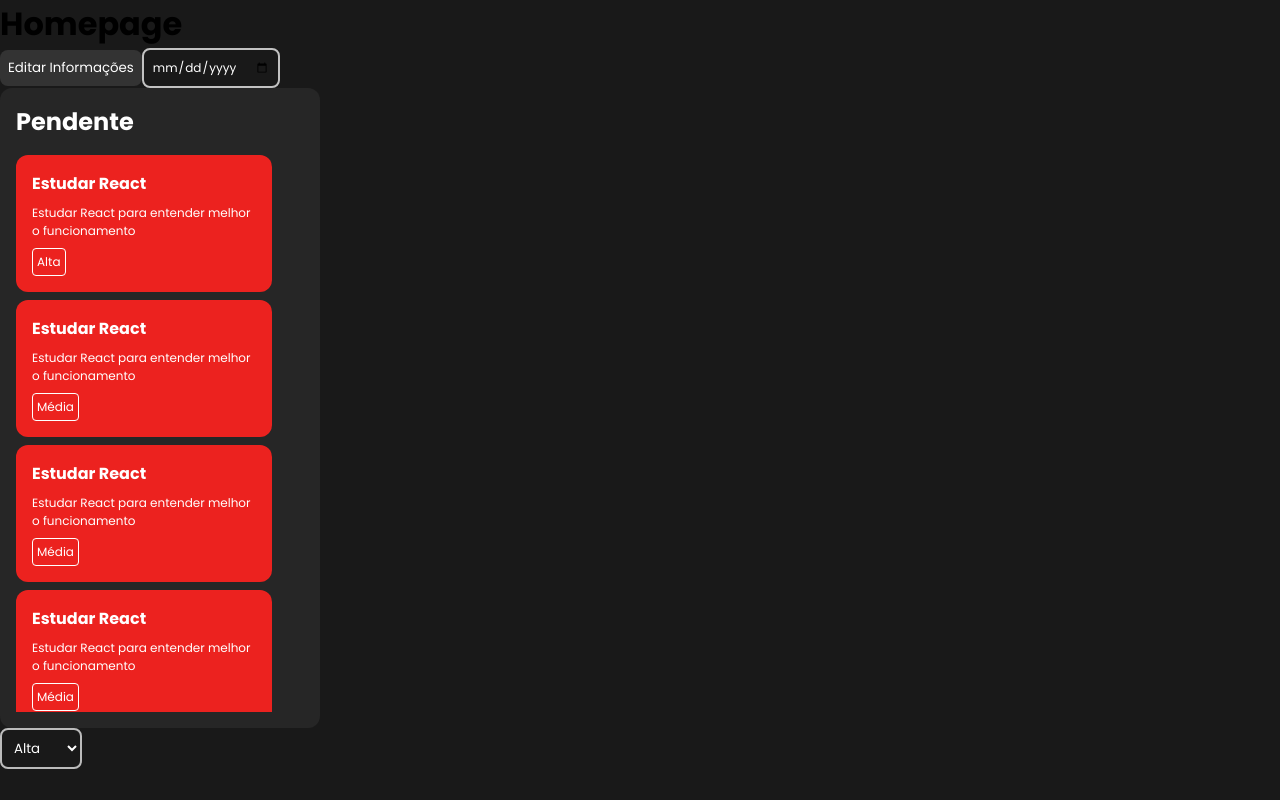
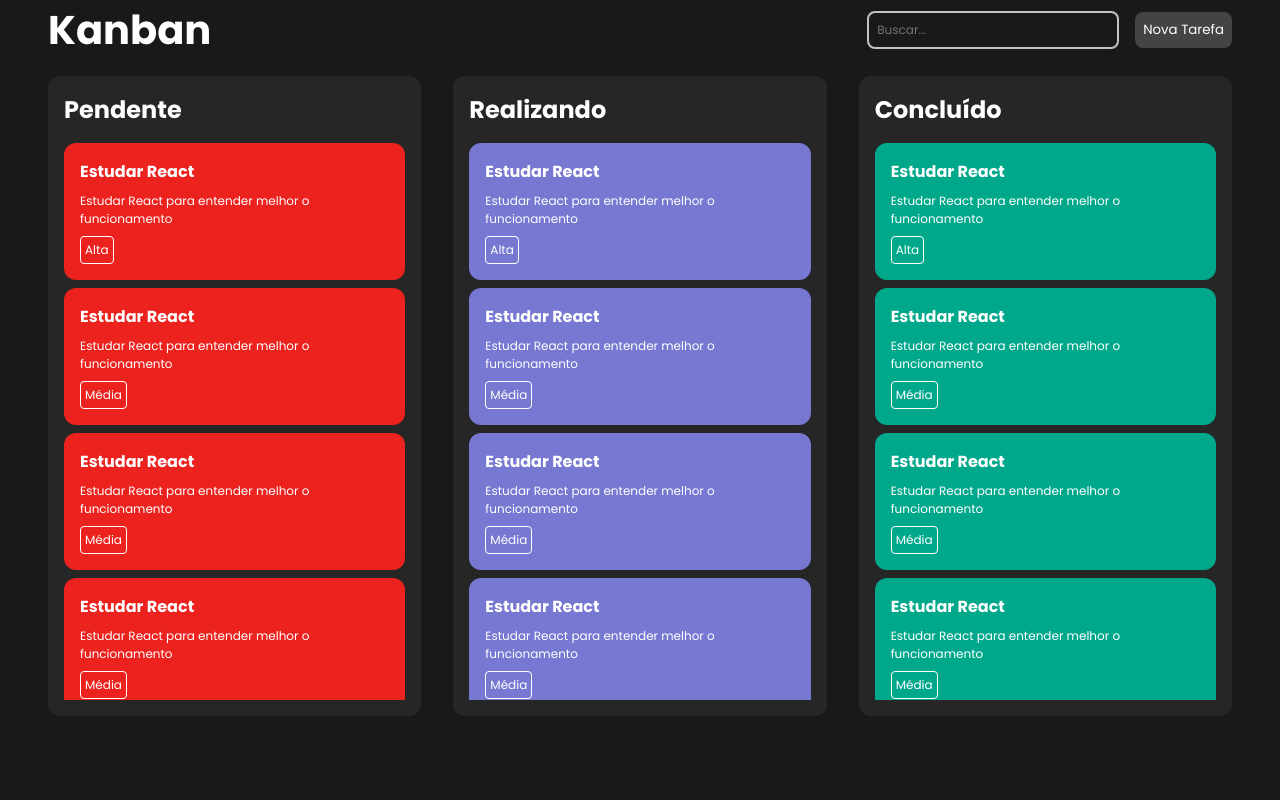
Before and after one commit to mikaellmiguel/Frontend-Tasks-Management, a React (Vite) app: page / in a window 1280 px wide. Built offline with nearby package versions, Linux system fonts and the light colour scheme.

Commit message:
feat: estruturação da homepage

```diff
--- a/src/components/Board/styles.js
+++ b/src/components/Board/styles.js
@@ -3,7 +3,7 @@
 export const Container = styled.div`
     background-color: #262626;
     height: 80vh;
-    width: 20rem;
+    width: 30rem;
     color: #FFFFFF;
     border-radius: 0.75rem;
     padding: 1rem;
--- a/src/components/Task/styles.js
+++ b/src/components/Task/styles.js
@@ -14,7 +14,7 @@
                 return "#EC221F";
         }
     }};
-    width: 16rem;
+    width: 100%;
     padding: 1rem;
     color: #FFFFFF;
     border-radius: 0.75rem;
--- a/src/pages/Homepage/index.jsx
+++ b/src/pages/Homepage/index.jsx
@@ -1,29 +1,49 @@
 import { Button } from "../../components/Button";
-import { Container } from "./styles";
+import { Container, BoardContainer, Header, Options} from "./styles";
 import { Input } from "../../components/Input";
 import { Board } from "../../components/Board";
 
 export function Homepage() {
 
-  const tasks = [
-   {id: 1, title: "Estudar React", description: "Estudar React para entender melhor o funcionamento", priority: "Alta", status: "Pendente"},
-   {id: 2, title: "Estudar React", description: "Estudar React para entender melhor o funcionamento", priority: "Média", status: "Pendente"},
-   {id: 3, title: "Estudar React", description: "Estudar React para entender melhor o funcionamento", priority: "Média", status: "Pendente"},
-   {id: 4, title: "Estudar React", description: "Estudar React para entender melhor o funcionamento", priority: "Média", status: "Pendente"},
-   {id: 5, title: "Estudar React", description: "Estudar React para entender melhor o funcionamento", priority: "Média", status: "Pendente"},
+  const tasksPendente = [
+   {id: 1, title: "Estudar React", description: "Estudar React para entender melhor o funcionamento", priority: "Alta", status: "pendente"},
+   {id: 2, title: "Estudar React", description: "Estudar React para entender melhor o funcionamento", priority: "Média", status: "pendente"},
+   {id: 3, title: "Estudar React", description: "Estudar React para entender melhor o funcionamento", priority: "Média", status: "pendente"},
+   {id: 4, title: "Estudar React", description: "Estudar React para entender melhor o funcionamento", priority: "Média", status: "pendente"},
+   {id: 5, title: "Estudar React", description: "Estudar React para entender melhor o funcionamento", priority: "Média", status: "pendente"},
   ];
+
+  const tasksRealizando = [
+    {id: 1, title: "Estudar React", description: "Estudar React para entender melhor o funcionamento", priority: "Alta", status: "realizando"},
+    {id: 2, title: "Estudar React", description: "Estudar React para entender melhor o funcionamento", priority: "Média", status: "realizando"},
+    {id: 3, title: "Estudar React", description: "Estudar React para entender melhor o funcionamento", priority: "Média", status: "realizando"},
+    {id: 4, title: "Estudar React", description: "Estudar React para entender melhor o funcionamento", priority: "Média", status: "realizando"},
+    {id: 5, title: "Estudar React", description: "Estudar React para entender melhor o funcionamento", priority: "Média", status: "realizando"},
+  ];
+
+  const tasksConcluido = [
+    {id: 1, title: "Estudar React", description: "Estudar React para entender melhor o funcionamento", priority: "Alta", status: "concluída"},
+    {id: 2, title: "Estudar React", description: "Estudar React para entender melhor o funcionamento", priority: "Média", status: "concluída"},
+    {id: 3, title: "Estudar React", description: "Estudar React para entender melhor o funcionamento", priority: "Média", status: "concluída"},
+    {id: 4, title: "Estudar React", description: "Estudar React para entender melhor o funcionamento", priority: "Média", status: "concluída"},
+    {id: 5, title: "Estudar React", description: "Estudar React para entender melhor o funcionamento", priority: "Média", status: "concluída"},
+  ];
+
 
   return (
     <Container>
-      <h1>Homepage</h1>
-      <Button text="Editar Informações" backgroundColor="#333333" />
-      <Input type="date"/>
-      <Board title="Pendente" tasks={tasks}></Board>
-      <select id="prioridades">
-        <option value="alta">Alta</option>
-        <option value="media">Média</option>
-        <option value="baixa">Baixa</option>
-      </select>
+      <Header>
+        <h1>Kanban</h1>
+        <Options>
+          <Input placeholder="Buscar..." />
+          <Button text="Nova Tarefa" />
+        </Options>
+      </Header>
+      <BoardContainer>
+        <Board title="Pendente" tasks={tasksPendente}></Board>
+        <Board title="Realizando" tasks={tasksRealizando}></Board>
+        <Board title="Concluído" tasks={tasksConcluido}></Board>
+      </BoardContainer>
     </Container>
   );
 }
--- a/src/pages/Homepage/styles.js
+++ b/src/pages/Homepage/styles.js
@@ -3,4 +3,29 @@
 export const Container = styled.div`
     background-color: #191919;
     min-height: 100vh;
+    padding: 0 3rem;
 `
+
+export const BoardContainer = styled.div`
+    display: flex;
+    justify-content: space-between;
+    gap: 2rem;
+`
+
+export const Header = styled.header`
+    margin-bottom: 1rem;
+    display: flex;
+    justify-content: space-between;
+    align-content: center;
+
+    h1 {
+        font-size: 2.5rem;
+        color: #FFFFFF;
+    }
+`
+
+export const Options = styled.div`
+    display: flex;
+    gap: 1rem;
+    align-items: center
+`
```
